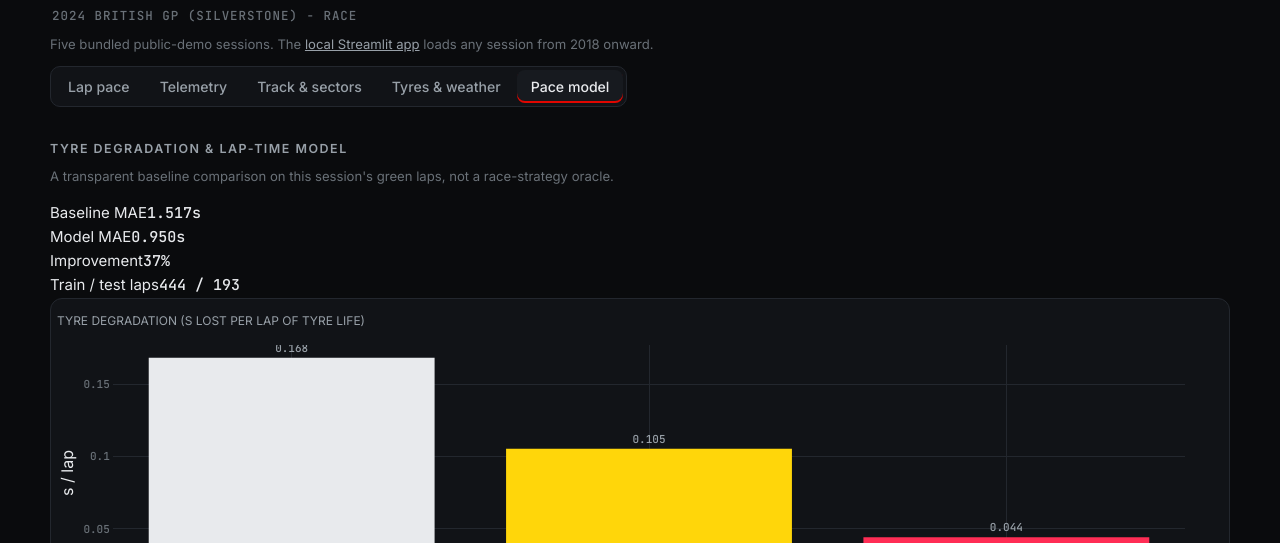
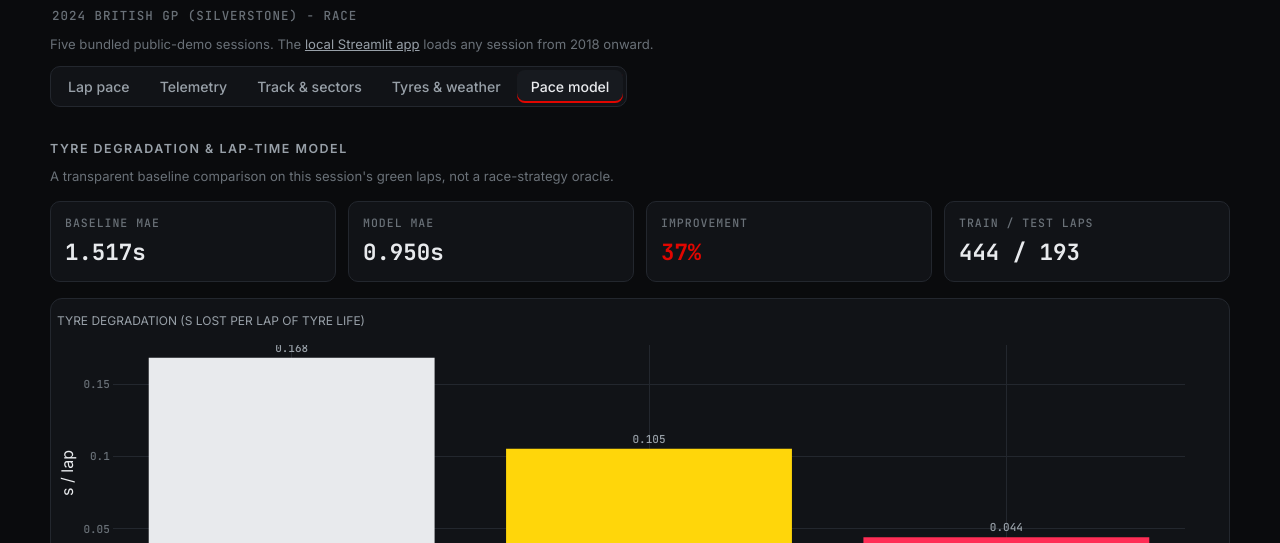
Before and after one commit to Johaan-Mannanal/motorsport-telemetry-analytics, a website built with Vite: page web/index.html in a window 1280 px wide. Both pictures are taken after a click on the tab "Pace model". Shown: the part 257-800 px from the top of the page. Built offline with nearby package versions, Linux system fonts and the light colour scheme.

Commit message:
Pace-model stat tiles with a single red improvement numeral

```diff
--- a/web/index.html
+++ b/web/index.html
@@ -86,7 +86,7 @@
     <section class="panel hidden" id="panel-model" role="tabpanel">
       <h3 class="subh">Tyre degradation &amp; lap-time model</h3>
       <p class="caption">A transparent baseline comparison on this session's green laps, not a race-strategy oracle.</p>
-      <div class="metrics" id="model-metrics"></div>
+      <div class="stat-row" id="model-metrics"></div>
       <div id="chart-degradation" class="chart"></div>
       <details class="notes"><summary>Methodology &amp; limitations</summary><ul id="model-notes"></ul></details>
     </section>
--- a/web/src/main.ts
+++ b/web/src/main.ts
@@ -154,12 +154,13 @@ function renderTab(tab: string): void {
         box.innerHTML = '<p class="caption">Not enough green laps in this session to fit the model.</p>';
         break;
       }
-      box.innerHTML = [
-        ['Baseline MAE', `${m.baseline_mae.toFixed(3)}s`],
-        ['Model MAE', `${m.model_mae.toFixed(3)}s`],
-        ['Improvement', m.improvement_mae_pct != null ? `${m.improvement_mae_pct.toFixed(0)}%` : 'n/a'],
-        ['Train / test laps', `${m.n_train} / ${m.n_test}`],
-      ].map(([k, v]) => `<div class="metric"><span class="metric-k">${k}</span><span class="metric-v mono">${v}</span></div>`).join('');
+      box.innerHTML = ([
+        ['Baseline MAE', `${m.baseline_mae.toFixed(3)}s`, ''],
+        ['Model MAE', `${m.model_mae.toFixed(3)}s`, ''],
+        ['Improvement', m.improvement_mae_pct != null ? `${m.improvement_mae_pct.toFixed(0)}%` : 'n/a', ' stat-accent'],
+        ['Train / test laps', `${m.n_train} / ${m.n_test}`, ''],
+      ] as [string, string, string][]).map(([k, v, cls]) =>
+        `<div class="stat${cls}"><span class="stat-k">${k}</span><span class="stat-v">${v}</span></div>`).join('');
       charts.degradation('chart-degradation', state.data!);
       $('model-notes').innerHTML = m.notes.map((n) => `<li>${esc(n)}</li>`).join('');
       break;
```
